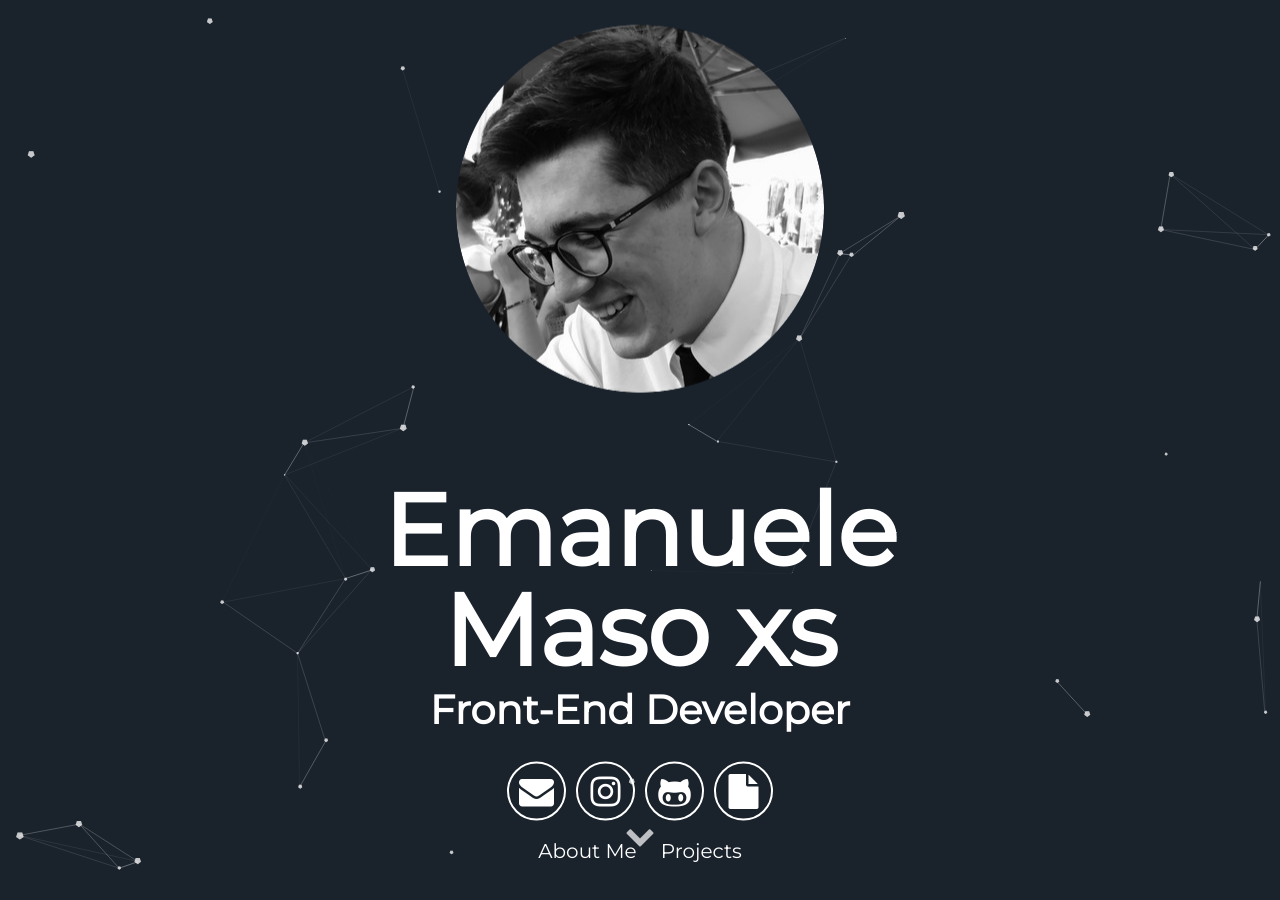
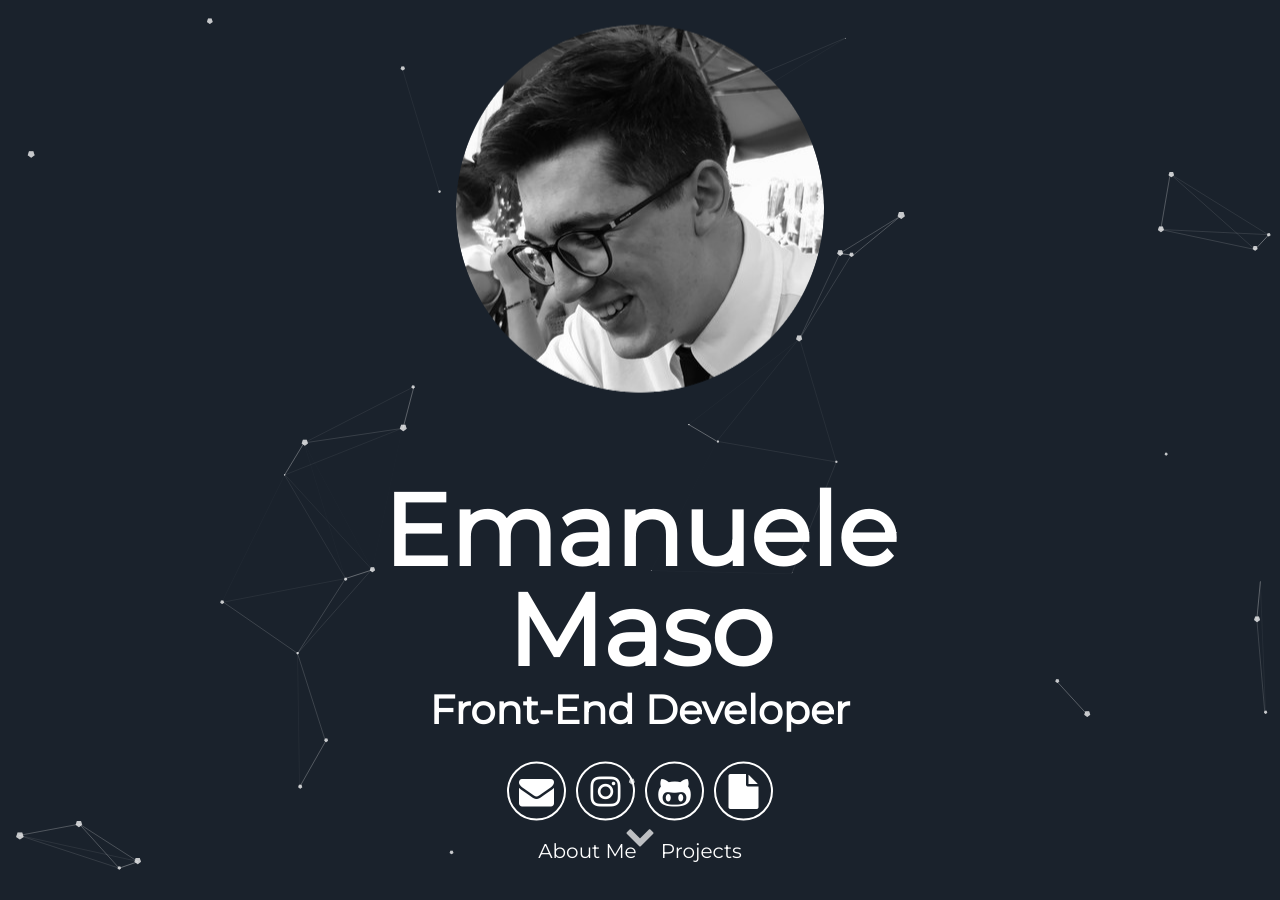
Before and after one commit to ClarkStoro/clarkstoro.github.io, a Jekyll site: the page built from index.html, in a window 1280 px wide and 900 px high. Built offline with Jekyll 4.4.1, drawn with Linux system fonts in a browser that asks for light colours.

Commit message:
Update header.html

```diff
--- a/_includes/header.html
+++ b/_includes/header.html
@@ -6,7 +6,7 @@
       </div>
 
       <h1>
-        <span class="site-title">{{site.username}} xs</span>
+        <span class="site-title">{{site.username}}</span>
         <span class="site-description">{{site.user_title}}</span>
       </h1>
       <div class="header-icons">
```
